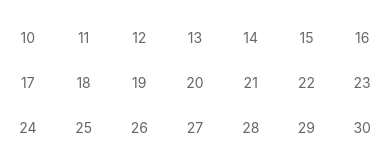
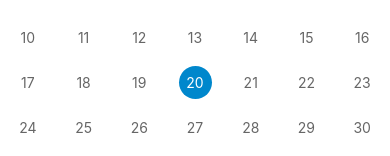
Before and after one commit to susung1107/RNcalendar, a React Native app: screen / in a window 390 px wide. Shown: the part 165-321 px from the top of the page. Built offline with nearby package versions, Linux system fonts and the light colour scheme.

Commit message:
today 스타일 추가하기

```diff
--- a/src/components/CalendarDay/CalendarDay.style.ts
+++ b/src/components/CalendarDay/CalendarDay.style.ts
@@ -1,4 +1,5 @@
 import { StyleSheet } from 'react-native';
+import { COLORS } from '../../utils';
 
 export default StyleSheet.create({
   container: {},
@@ -12,8 +13,19 @@ export default StyleSheet.create({
     alignItems: 'center',
     justifyContent: 'center',
   },
+  activeDay: {
+    width: 33,
+    height: 33,
+    alignItems: 'center',
+    justifyContent: 'center',
+    backgroundColor: COLORS.primary,
+    borderRadius: 50,
+  },
   dayText: {
     color: '#666',
+  },
+  activeText: {
+    color: '#fff',
   },
   disabledText: {
     color: '#c8c8c8',
--- a/src/components/CalendarDay/CalendarDay.tsx
+++ b/src/components/CalendarDay/CalendarDay.tsx
@@ -7,7 +7,14 @@ import styles from './CalendarDay.style';
 // moment
 import moment from 'moment';
 
-const CalendarDay = ({ currentMonth }: ICalendar.DayProps) => {
+const CalendarDay = ({
+  currentMonth,
+  selectedDay,
+  onSelect,
+}: ICalendar.DayProps) => {
+  // 선택된 날짜
+  const selected = moment(selectedDay).date();
+
   // 시작 날짜 설정
   const startOfMonth = moment(currentMonth).startOf('month');
 
@@ -21,6 +28,10 @@ const CalendarDay = ({ currentMonth }: ICalendar.DayProps) => {
   let currentDate = startOfMonth.clone();
 
   // func
+  const isSelected = (index: number): boolean => {
+    return selected === index;
+  };
+
   const renderCalerdar = () => {
     const calendar = [];
     let row = [];
@@ -40,9 +51,15 @@ const CalendarDay = ({ currentMonth }: ICalendar.DayProps) => {
 
     // 이번 달 days 출력
     for (let day = 1; day <= endOfMonth.date(); day++) {
+      let isActive = isSelected(day);
+
       row.push(
-        <TouchableOpacity style={[styles.day]}>
-          <Text style={[styles.dayText]}>{day}</Text>
+        <TouchableOpacity style={[styles.day]} onPress={onSelect}>
+          <View style={isActive && [styles.activeDay]}>
+            <Text style={isActive ? [styles.activeText] : [styles.dayText]}>
+              {day}
+            </Text>
+          </View>
         </TouchableOpacity>,
       );
 
@@ -57,8 +74,8 @@ const CalendarDay = ({ currentMonth }: ICalendar.DayProps) => {
     }
 
     // 달력에 포함 된 다음 달 day 출력
-    const endDay = endOfMonth.day(); // 4
-    // 5,6
+    const endDay = endOfMonth.day();
+
     for (let i = endDay + 1; i < 7; i++) {
       const day = moment(currentDate)
         .add(startDayOfWeek - i, 'days')
--- a/src/screen/Calendar/Calendar.tsx
+++ b/src/screen/Calendar/Calendar.tsx
@@ -12,7 +12,7 @@ import moment from 'moment';
 const Calendar = () => {
   // state
   const [currentMonth, setCurrentMonth] = useState<Date>(new Date());
-  // const [selectedDay, setSelectedDay] = useState<Date>(new Date());
+  const [selectedDay, setSelectedDay] = useState<Date>(new Date());
 
   // func
   const prevMonth = () => {
@@ -23,6 +23,11 @@ const Calendar = () => {
     setCurrentMonth(moment(currentMonth).add('1', 'M').toDate());
   };
 
+  const onSelect = () => {
+    // setSelectedDay();
+    console.log('save');
+  };
+
   return (
     <View style={[styles.container]}>
       <CalendarHeader
@@ -31,7 +36,11 @@ const Calendar = () => {
         nextMonth={nextMonth}
       />
       <CalendarWeek />
-      <CalendarDay currentMonth={currentMonth} />
+      <CalendarDay
+        currentMonth={currentMonth}
+        selectedDay={selectedDay}
+        onSelect={onSelect}
+      />
     </View>
   );
 };
--- a/src/types/Calendar.d.ts
+++ b/src/types/Calendar.d.ts
@@ -7,5 +7,7 @@ declare namespace ICalendar {
 
   interface DayProps {
     currentMonth: Date;
+    selectedDay: Date;
+    onSelect: () => void;
   }
 }
```
Also changed, not shown: 1 other file (tests, documents, lock files or other folders).
